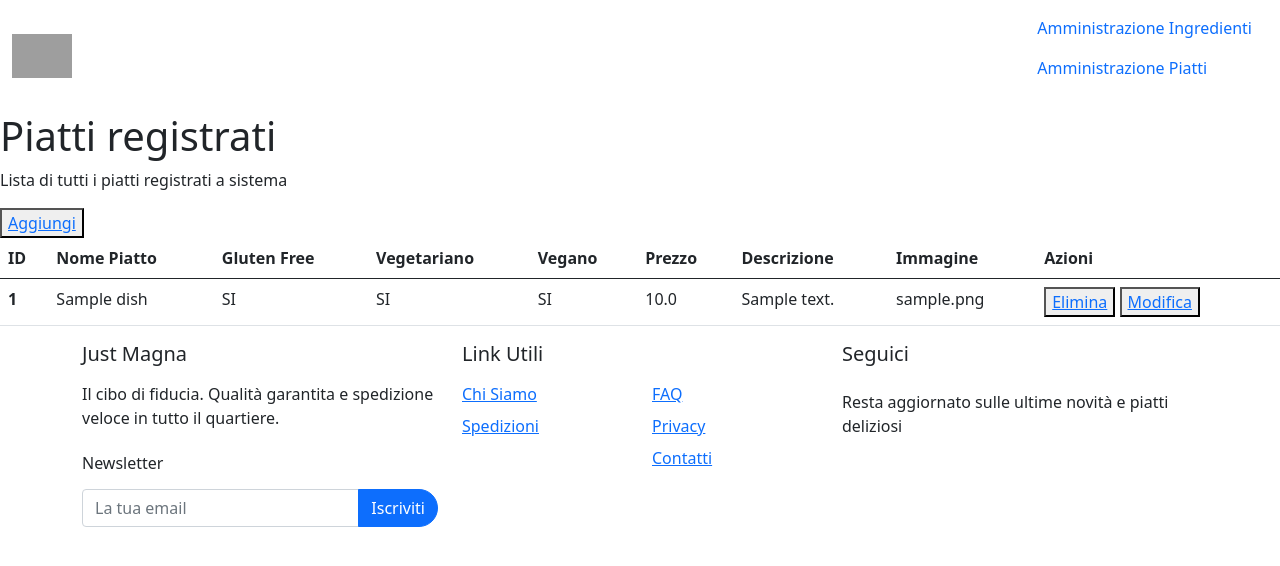
After one commit to Siddha95/Just_Magna, a Django app: page /dish/list in a window 1280 px wide. The commit adds this page. Shown: the top 566 px of the page. Run offline with Django 5.2, Linux system fonts and the light colour scheme; a user stored in the database is signed in; tables that the repository leaves empty hold one stand-in row (values such as "Sample post"); grey boxes are pictures that could not be loaded.

Commit message:
admin piatti

```diff
--- a/catalog/urls.py
+++ b/catalog/urls.py
@@ -1,5 +1,5 @@
 from django.urls import path
-from .views import CatalogView, CatalogDetailView, IngredientCreateView, DeleteIngredientView, UpdateIngredientView, AmministrazioneView
+from .views import *
 
 
 urlpatterns = [
@@ -7,7 +7,11 @@ urlpatterns = [
     path("", CatalogView.as_view(), name='home'),
     path("details/<int:pk>/", CatalogDetailView.as_view(), name="catalog-detail"),
     path("ingredient/create", IngredientCreateView.as_view(), name="ingredient-create"),
+    path("dish/create", DishCreateView.as_view(), name="dish-create"),
     path("ingredient/del/<str:pk>", DeleteIngredientView.as_view(), name="ingredient-delete"),
+    path("dish/del/<str:pk>", DeleteDishView.as_view(), name="dish-delete"),
+    path("dish/update/<str:pk>", UpdateDishView.as_view(), name="dish-update"),
     path("ingredient/update/<str:pk>", UpdateIngredientView.as_view(), name="ingredient-update"),
-    path("ingredient/list", AmministrazioneView.as_view(), name="ingredient-list"),
+    path("ingredient/list", IngredientAdminView.as_view(), name="ingredient-list"),
+    path("dish/list", DishAdminView.as_view(), name="dish-list"),
 ]
--- a/catalog/views.py
+++ b/catalog/views.py
@@ -1,7 +1,7 @@
 from django.views.generic import ListView, DetailView
 from django.views.generic.edit import CreateView, UpdateView, DeleteView
 from .models import Dish, Ingredient
-from .forms import IngredientForm
+from .forms import *
 from django.urls import reverse_lazy
 from django.contrib.auth.mixins import LoginRequiredMixin
 
@@ -9,21 +9,37 @@ from django.contrib.auth.mixins import LoginRequiredMixin
 
 class CatalogView(ListView):
     model = Dish
+    template_name = "catalog/catalog_list.html"
+# se il template ha lo stesso nome del model non serve specificarlo con tempalte name
 
+
+# dettagli piatto
 class CatalogDetailView(LoginRequiredMixin, DetailView):
     login_url = "/login/"
     redirect_field_name = "redirect_to"
     model = Dish
 
+# crea da admin views
 class IngredientCreateView(CreateView):
     template_name = "catalog/ingredient_form.html"
     form_class = IngredientForm
     success_url = reverse_lazy("ingredient-list")
 
+class DishCreateView(CreateView):
+    template_name = "catalog/dish_form.html"
+    form_class = DishForm
+    success_url = reverse_lazy("dish-list")
+
 # view per amministrazione
-class AmministrazioneView(ListView):
+class IngredientAdminView(LoginRequiredMixin, ListView):
+    login_url = "/login/"
+    redirect_field_name = "redirect_to"
     model = Ingredient
 
+class DishAdminView(LoginRequiredMixin, ListView):
+    login_url = "/login/"
+    redirect_field_name = "redirect_to"
+    model = Dish
 
 # view per eliminare ingrediente
 class DeleteIngredientView(DeleteView):
@@ -33,6 +49,11 @@ class DeleteIngredientView(DeleteView):
     # Dentro attributi di classi,forms, mixins - reverse_lazy()
     success_url = reverse_lazy("ingredient-list")
 
+class DeleteDishView(DeleteView):
+    model = Dish
+    template_name = "catalog/confirm_delete.html"
+    success_url = reverse_lazy("dish-list")
+
 
 # view per fare l'upgrade di un ingrediente
 class UpdateIngredientView(UpdateView):
@@ -40,3 +61,8 @@ class UpdateIngredientView(UpdateView):
     form_class = IngredientForm
     # template_name = "catalog/ingredient_update_form.html"
     success_url = reverse_lazy("ingredient-list")
+
+class UpdateDishView(UpdateView):
+    model = Dish
+    form_class = DishForm
+    success_url = reverse_lazy("dish-list")
--- a/templates/catalog/dish_list.html
+++ b/templates/catalog/dish_list.html
@@ -1,19 +1,33 @@
 {% extends "base.html" %}
 {% block content %}
-    <div class="container my-5 text-center">
-        <h1>Magna che te passa!</h1>
-        <p class="lead">
-            Concediti ora una favolosa pausa ricca di sapore e di carboidrati. E'
-            scientificamente provato: i nostri piatti ti aiutano a scrivere un codice più performante
-        </p>
-        <button type="button" class="btn btn-primary">Ordina Subito!</button>
-        <button type="button" class="btn btn-secondary">Contattaci</button>
+    <div class="dish-header">
+        <h1>Piatti registrati</h1>
+        <p>Lista di tutti i piatti registrati a sistema</p>
     </div>
-    <div class="container">
-        <div class="row">
-            {% for dish in object_list %}
-                {% include "catalog/partials/dish_card.html" with dish=dish %}
-            {% endfor %}
-        </div>
+    <div class="add-button">
+        <button class="button-dish-add">
+            <a href="{% url 'dish-create' %}">Aggiungi</a>
+        </button>
     </div>
+
+    <table class="table">
+        <thead class="thead-dark">
+            <tr>
+                <th scope="col">ID</th>
+                <th scope="col">Nome Piatto</th>
+                <th scope="col">Gluten Free</th>
+                <th scope="col">Vegetariano</th>
+                <th scope="col">Vegano</th>
+                <th scope="col">Prezzo</th>
+                <th scope="col">Descrizione</th>
+                <th scope="col">Immagine</th>
+                <th scope="col">Azioni</th>
+            </tr>
+        </thead>
+            <tbody>
+                {% for dish in object_list %}
+                    {% include "catalog/partials/dish_row.html" with dish=dish%}
+                {% endfor %}
+            </tbody>
+    </table>
 {% endblock %}
--- /dev/null
+++ b/templates/catalog/partials/dish_row.html
@@ -0,0 +1,18 @@
+<tr>
+    <th scope="row">{{dish.id}}</th>
+    <td>{{dish.name}}</td>
+    <td>{% if dish.gluten_free %}SI{% else %}NO{% endif %}</td>
+    <td>{% if dish.vegan %}SI{% else %}NO{% endif %}</td>
+    <td>{% if dish.vegetarian %}SI{% else %}NO{% endif %}</td>
+    <td>{{dish.price}}</td>
+    <td>{{dish.descrizione}}</td>
+    <td>{{dish.image}}</td>
+    <td>
+        <button class="button-dish">
+            <a href="{% url 'dish-delete' pk=dish.pk %}">Elimina</a>
+        </button>
+        <button class="button-dish">
+            <a href="{% url 'dish-update' pk=dish.pk %}">Modifica</a>
+        </button>
+    </td>
+</tr>
--- a/templates/partials/navbar.html
+++ b/templates/partials/navbar.html
@@ -11,7 +11,8 @@
                 >
             </a>
             <p class="nav-item">
-                <a class="nav-link" href="{% url 'ingredient-list' %}">Amministrazione</a>
+                <a class="nav-link" href="{% url 'ingredient-list' %}">Amministrazione Ingredienti</a>
+                 <a class="nav-link" href="{% url 'dish-list' %}">Amministrazione Piatti</a>
             </p>
         </div>
     </nav>
```
Also changed, not shown: catalog/forms.py (+21 -2 lines), templates/catalog/catalog_list.html (added, +19 -0 lines), templates/catalog/dish_form.html (added, +12 -0 lines).
